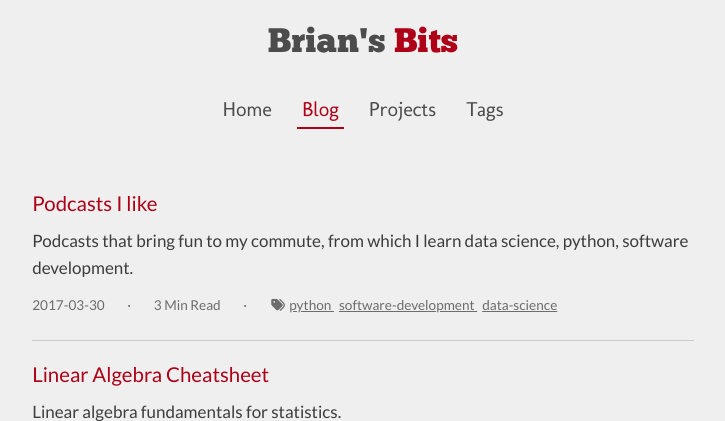
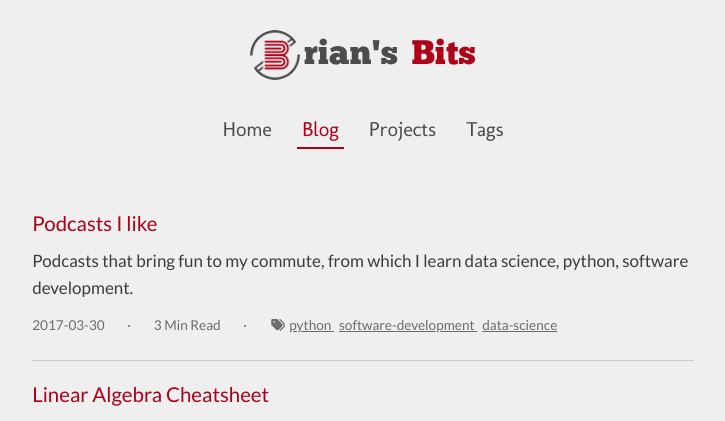
Before and after one commit to brianzq/brians-bits, a Django app: page /blog/ in a window 1280 px wide. Shown: the top 421 px of the page, without its empty margins (277-1002 px from the left). Run offline with Django 3.2, Linux system fonts and the light colour scheme; data comes from the database, SQL or seed files in the repository; parts of the project's set-up code (start-up, migrations or seed data) failed here and were passed over; some libraries are stand-ins or nearby versions.

Commit message:
Use logo Yay

```diff
--- a/mysite/apps/personal/static/css/main.css
+++ b/mysite/apps/personal/static/css/main.css
@@ -91,17 +91,19 @@ code {
   font-family: 'ChunkFive';
   float: none;
   display: block;
-  height: 50px;
+  height: 70px;
   text-align: center;
   font-size: 2em;
   margin-top: 10px;
   margin-bottom: 10px;
+  vertical-align: center;
 }
 a.brand:hover {
   text-decoration: none;
 }
 .brand .brand-brians {
   color: #4C4C4C;
+  margin-right: 5px
 }
 .brand .brand-bits {
   color: #AE0118;
--- a/mysite/apps/personal/templates/personal/header.html
+++ b/mysite/apps/personal/templates/personal/header.html
@@ -25,9 +25,12 @@
 </head>
 
 <body>
-  <div class="container-fluid">
+  <div class="container">
     <a class="brand" href="/">
-      <span class="brand-brians">Brian's</span> <span class="brand-bits">Bits</span>
+      <span><img src="{% static 'personal/img/logo.png' %}" class="img-responsive img-circle" height="50" width="50" style="display: inline-block; margin-right:-5px"></span>
+      <span class="brand-brians">rian's</span>
+      <!-- <span><img src="{% static 'personal/img/logo.png' %}" class="img-responsive img-circle" height="50" width="50" style="display: inline-block;"></span> -->
+      <span class="brand-bits">Bits</span>
     </a>
   </div>
 
```
Also changed, not shown: mysite/apps/personal/static/personal/img/favicon.ico, mysite/apps/personal/static/personal/img/logo.png (added).
